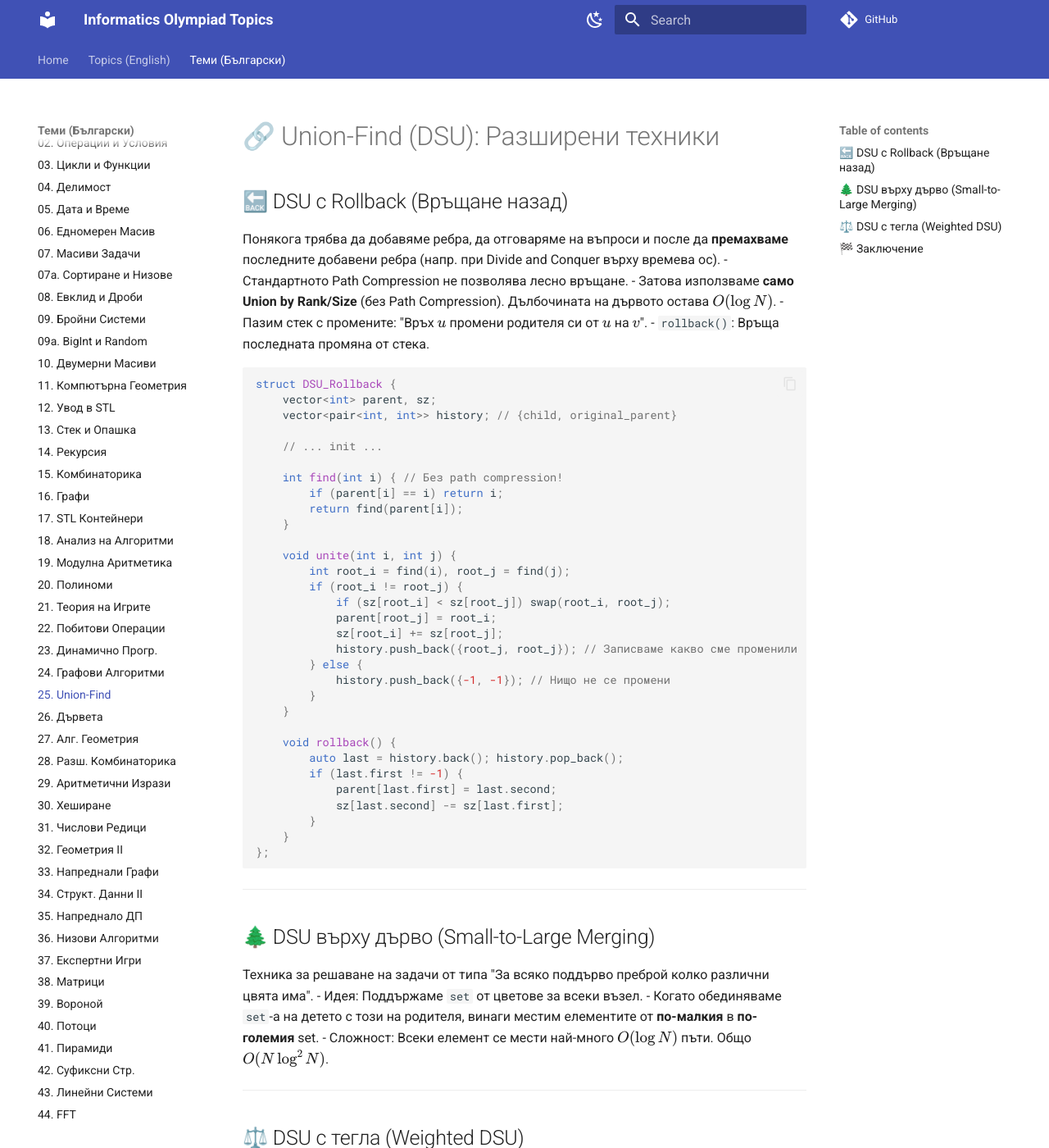
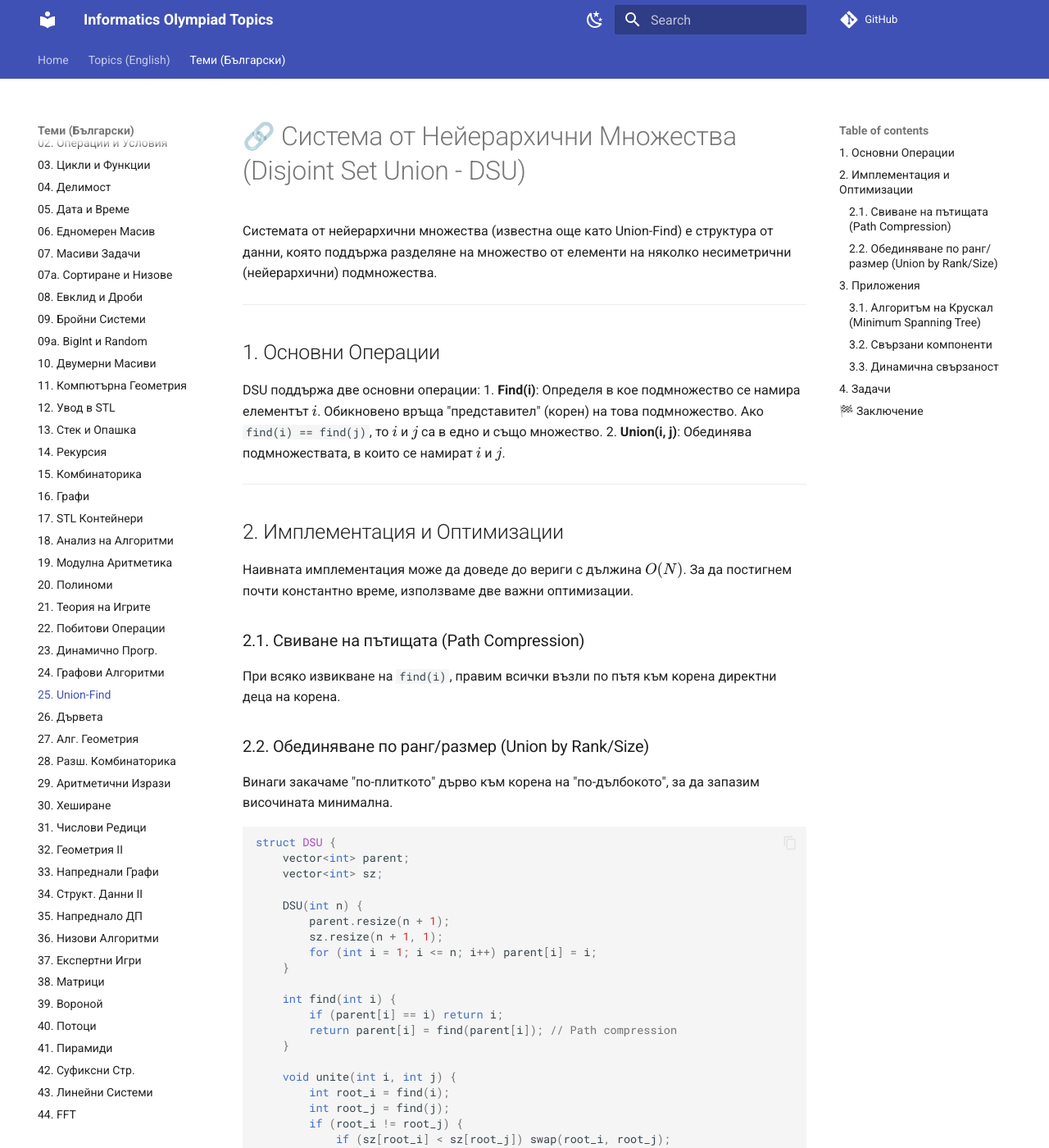
Before and after one commit to KadirYazadzhi/Informatics-Olympiad-Topics, an MkDocs documentation site: the page built from docs/BG/25.md, in a window 1280 px wide and 1400 px high. Shown: the whole window at 82% size. Built offline with MkDocs 1.6.1 and Material for MkDocs 9.7.7, drawn with Linux system fonts in a browser that asks for light colours; comment, search, counter and statistics services are not loaded; some of the changed text lies outside the part shown.

Commit message:
Expand BG/25.md: DSU with Path Compression and Union by Size

````diff
--- a/docs/BG/25.md
+++ b/docs/BG/25.md
@@ -1,67 +1,76 @@
-# 🔗 Union-Find (DSU): Разширени техники
+# 🔗 Система от Нейерархични Множества (Disjoint Set Union - DSU)
 
-## 🔙 DSU с Rollback (Връщане назад)
+Системата от нейерархични множества (известна още като Union-Find) е структура от данни, която поддържа разделяне на множество от елементи на няколко несиметрични (нейерархични) подмножества.
 
-Понякога трябва да добавяме ребра, да отговаряме на въпроси и после да **премахваме** последните добавени ребра (напр. при Divide and Conquer върху времева ос).
-- Стандартното Path Compression не позволява лесно връщане.
-- Затова използваме **само Union by Rank/Size** (без Path Compression). Дълбочината на дървото остава $O(\log N)$.
-- Пазим стек с промените: "Връх $u$ промени родителя си от $u$ на $v$".
-- `rollback()`: Връща последната промяна от стека.
+---
+
+## 1. Основни Операции
+
+DSU поддържа две основни операции:
+1.  **Find(i)**: Определя в кое подмножество се намира елементът $i$. Обикновено връща "представител" (корен) на това подмножество. Ако `find(i) == find(j)`, то $i$ и $j$ са в едно и също множество.
+2.  **Union(i, j)**: Обединява подмножествата, в които се намират $i$ и $j$.
+
+---
+
+## 2. Имплементация и Оптимизации
+
+Наивната имплементация може да доведе до вериги с дължина $O(N)$. За да постигнем почти константно време, използваме две важни оптимизации.
+
+### 2.1. Свиване на пътищата (Path Compression)
+При всяко извикване на `find(i)`, правим всички възли по пътя към корена директни деца на корена.
+
+### 2.2. Обединяване по ранг/размер (Union by Rank/Size)
+Винаги закачаме "по-плиткото" дърво към корена на "по-дълбокото", за да запазим височината минимална.
 
 ```cpp
-struct DSU_Rollback {
-    vector<int> parent, sz;
-    vector<pair<int, int>> history; // {child, original_parent}
+struct DSU {
+    vector<int> parent;
+    vector<int> sz;
 
-    // ... init ...
+    DSU(int n) {
+        parent.resize(n + 1);
+        sz.resize(n + 1, 1);
+        for (int i = 1; i <= n; i++) parent[i] = i;
+    }
 
-    int find(int i) { // Без path compression!
+    int find(int i) {
         if (parent[i] == i) return i;
-        return find(parent[i]);
+        return parent[i] = find(parent[i]); // Path compression
     }
 
     void unite(int i, int j) {
-        int root_i = find(i), root_j = find(j);
+        int root_i = find(i);
+        int root_j = find(j);
         if (root_i != root_j) {
             if (sz[root_i] < sz[root_j]) swap(root_i, root_j);
             parent[root_j] = root_i;
             sz[root_i] += sz[root_j];
-            history.push_back({root_j, root_j}); // Записваме какво сме променили
-        } else {
-            history.push_back({-1, -1}); // Нищо не се промени
-        }
-    }
-
-    void rollback() {
-        auto last = history.back(); history.pop_back();
-        if (last.first != -1) {
-            parent[last.first] = last.second;
-            sz[last.second] -= sz[last.first];
         }
     }
 };
 ```
 
----
-
-## 🌲 DSU върху дърво (Small-to-Large Merging)
-
-Техника за решаване на задачи от типа "За всяко поддърво преброй колко различни цвята има".
-- Идея: Поддържаме `set` от цветове за всеки възел.
-- Когато обединяваме `set`-а на детето с този на родителя, винаги местим елементите от **по-малкия** в **по-големия** set.
-- Сложност: Всеки елемент се мести най-много $O(\log N)$ пъти. Общо $O(N \log^2 N)$.
+**Сложност**: С двете оптимизации, операциите са почти $O(1)$ (технически $O(\alpha(N))$, където $\alpha$ е обратната функция на Акерман).
 
 ---
 
-## ⚖️ DSU с тегла (Weighted DSU)
+## 3. Приложения
 
-Освен връзката родител-дете, пазим и допълнителна информация за реброто.
-- Пример: Разлика в потенциалите $val[u] - val[parent[u]]$.
-- При `find` с Path Compression обновяваме и тази стойност.
-- Приложение: Проверка за консистентност на система от равенства/неравенства ($A - B = 5$, $B - C = 3 \implies A - C = 8$).
+### 3.1. Алгоритъм на Крускал (Minimum Spanning Tree)
+Използва се за проверка дали добавянето на ребро ще създаде цикъл в графа.
+
+### 3.2. Свързани компоненти
+Броят на свързаните компоненти е равен на броя елементи $i$, за които `parent[i] == i`.
+
+### 3.3. Динамична свързаност
+Можем да добавяме ребра и да проверяваме за път между два върха в реално време.
 
 ---
 
+## 4. Задачи
+1.  **CSES Road Construction**: Поддържане на броя компоненти и размера на най-големия.
+2.  **Codeforces 25D**: Roads not only in Berland.
+3.  **SPOJ MST**: Класически MST.
+
 ## 🏁 Заключение
-
-DSU е много повече от просто намиране на свързани компоненти. Версията с Rollback е ключът към решаване на динамични задачи, а Small-to-Large merging е стандартна техника за задачи върху дървета. 🚀
+DSU е една от най-важните структури в състезателното програмиране. Тя е изключително бърза, лесна за писане и често е "скритото" решение на задачи, които на пръв поглед не изглеждат свързани с графи.
````
